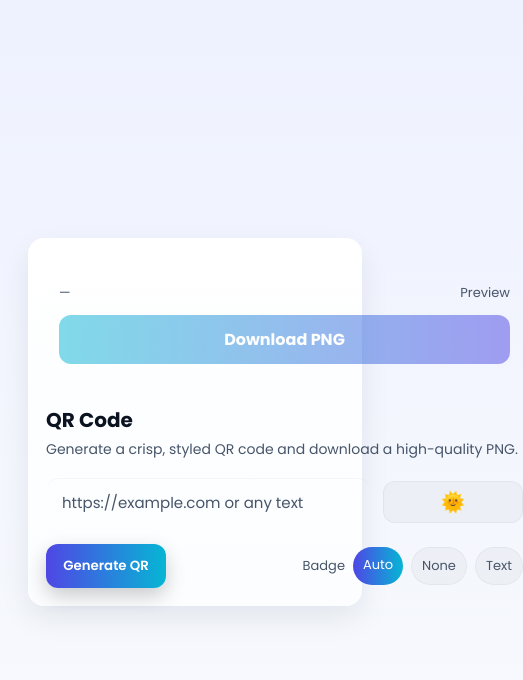
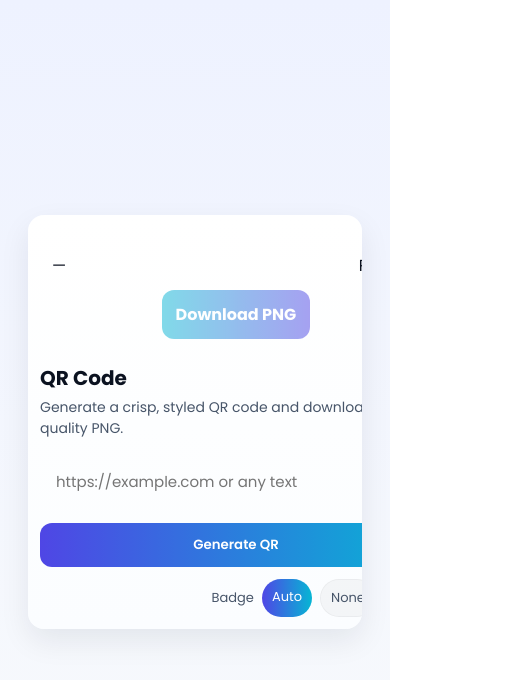
Before and after one commit to Devesh-Rajput/QR-Code-Generator, a plain HTML site: page index.html in a window 390 px wide. Shown: the whole page, 523 px wide, since content can reach past the window. Drawn offline with Linux system fonts and the light colour scheme.

Commit message:
style.css

```diff
--- a/style.css
+++ b/style.css
@@ -1,4 +1,4 @@
-/* 1. Theme Variables (Dark Mode Default)    */
+/* Theme Variables */
 :root {
     --bg: #0f172a;
     --card: #0b1220;
@@ -12,34 +12,24 @@
     --glass-border: rgba(255, 255, 255, 0.06);
 }
 
-/* Light Theme Variables (Applied when body has .light class) */
 body.light {
     --bg: linear-gradient(180deg, #eef2ff, #f8fafc);
-    --card: linear-gradient(180deg, #ffffff, #fbfdff);
+    --card: linear-gradient(180deg, #fff, #fbfdff);
     --muted: #475569;
     --accent: #4f46e5;
-    --accent-2: #06b6d4;
     --glass: rgba(2, 6, 23, 0.03);
     --text: #0b1220;
-    --shadow: 0 12px 30px rgba(15, 23, 42, 0.08);
-    --glass-border: rgba(15, 23, 42, 0.04);
+    --shadow: 0 12px 30px rgba(15, 23, 42, .08);
+    --glass-border: rgba(15, 23, 42, .04);
 }
 
-/* 2. Base & Layout                          */
-/* Base Reset and Typography */
 * {
     box-sizing: border-box;
     margin: 0;
     padding: 0;
-    font-family: 'Poppins', system-ui, -apple-system, Segoe UI, Roboto, Arial;
+    font-family: Poppins, system-ui
 }
 
-html,
-body {
-    height: 100%
-}
-
-/* Main body styling, centered content, theme transition */
 body {
     background: var(--bg);
     min-height: 100vh;
@@ -48,24 +38,22 @@
     justify-content: center;
     padding: 28px;
     color: var(--text);
-    transition: background .35s ease, color .35s ease
+    transition: .35s
 }
 
-/* App Card Container (Grid Layout) */
 .card {
     width: 100%;
     max-width: 980px;
-    border-radius: var(--card-radius);
+    border-radius: 16px;
     background: var(--card);
     box-shadow: var(--shadow);
     padding: 28px;
     display: grid;
     grid-template-columns: 1fr 420px;
     gap: 28px;
-    align-items: start
+    overflow: hidden
 }
 
-/* Left Column - Controls */
 .controls {
     display: flex;
     flex-direction: column;
@@ -77,40 +65,28 @@
     margin-bottom: 4px
 }
 
-p.lead {
+.lead {
     color: var(--muted);
     font-size: 14px
 }
 
-/* Input Styles */
 .input-row {
     display: flex;
     gap: 12px;
     align-items: center
 }
 
-.input-row input[type="text"] {
+.input-row input {
     flex: 1;
     height: 52px;
     padding: 12px 14px;
     border-radius: 12px;
-    border: 2px solid transparent;
     background: transparent;
     color: var(--text);
-    font-size: 15px;
-    outline: none;
-    box-shadow: inset 0 1px 0 rgba(255, 255, 255, 0.02)
+    border: 2px solid transparent;
+    font-size: 15px
 }
 
-body.light .input-row input[type="text"] {
-    box-shadow: inset 0 1px 0 rgba(2, 6, 23, 0.03)
-}
-
-.input-row input::placeholder {
-    color: var(--muted)
-}
-
-/* Button Styles */
 .row-actions {
     display: flex;
     gap: 12px;
@@ -121,50 +97,25 @@
     display: inline-flex;
     align-items: center;
     justify-content: center;
-    gap: 8px;
     padding: 12px 16px;
+    border: none;
     border-radius: 12px;
-    border: none;
-    cursor: pointer;
-    font-weight: 600
+    font-weight: 600;
+    cursor: pointer
 }
 
-/* Primary "Generate" Button */
 .btn.generate {
     background: linear-gradient(90deg, var(--accent), var(--accent-2));
     color: white;
-    box-shadow: 0 8px 20px rgba(0, 0, 0, 0.2);
     min-width: 160px
 }
 
-.btn.generate:active {
-    transform: translateY(1px)
-}
-
-/* Secondary Button (Theme Toggle) */
 .btn.secondary {
     background: var(--glass);
     border: 1px solid var(--glass-border);
-    color: var(--text);
-    min-width: 140px
+    color: var(--text)
 }
 
-.theme-toggle {
-    margin-left: auto;
-    display: flex;
-    gap: 8px;
-    align-items: center
-}
-
-/* Footer style */
-.footer {
-    margin-top: 6px;
-    font-size: 12px;
-    color: var(--muted);
-}
-
-/* 3. QR Preview Section                     */
-/* Right Column - Preview Container */
 .preview {
     display: flex;
     flex-direction: column;
@@ -172,39 +123,33 @@
     gap: 12px;
     padding: 12px;
     border-radius: 12px;
-    background: linear-gradient(180deg, rgba(255, 255, 255, 0.02), transparent);
-    border: 1px solid rgba(255, 255, 255, 0.03)
+    background: rgba(255, 255, 255, 0.02)
 }
 
-/* Image Box and Transition Logic (controls show/hide of the QR code) */
 #imgBox {
     width: 360px;
     border-radius: 14px;
     max-height: 0;
     overflow: hidden;
-    transition: max-height .7s cubic-bezier(.2, .9, .2, 1), opacity .3s ease;
+    transition: .7s;
     padding: 0;
     border: 1px solid transparent
 }
 
 #imgBox.show-img {
-    max-height: 540px;
+    max-height: min(540px, 60vh);
     padding: 18px;
-    border-color: var(--glass-border);
-    opacity: 1
+    border-color: var(--glass-border)
 }
 
-/* Actual QR Image Styling and Animation */
 #qrImage {
     width: 100%;
-    display: block;
+    height: auto;
     border-radius: 10px;
-    background: linear-gradient(180deg, #fff, #fff);
-    box-shadow: 0 10px 30px rgba(2, 6, 23, 0.15);
-    transform-origin: center;
+    background: white;
     opacity: 0;
     transform: translateY(8px) scale(.98);
-    transition: opacity .35s ease, transform .4s cubic-bezier(.2, .9, .2, 1)
+    transition: .35s
 }
 
 #imgBox.show-img #qrImage {
@@ -212,47 +157,31 @@
     transform: none
 }
 
-/* Preview Metadata (size label) */
-.preview-meta {
+.preview-meta,
+.download-wrap {
+    width: 100%;
     display: flex;
     justify-content: space-between;
     align-items: center;
-    width: 100%;
     gap: 12px
 }
 
-.note {
-    font-size: 13px;
-    color: var(--muted)
-}
-
-/* Download Button Container and Styling */
-.download-wrap {
-    display: flex;
-    gap: 12px;
-    width: 100%;
-    align-items: center
-}
-
-a.download {
+.download {
     flex: 1;
-    text-decoration: none;
     text-align: center;
     padding: 12px 14px;
     border-radius: 12px;
+    color: #fff;
     background: linear-gradient(90deg, var(--accent-2), var(--accent));
-    color: white;
-    font-weight: 700;
-    display: inline-block
+    text-decoration: none;
+    font-weight: 700
 }
 
-/* Disabled state for download button */
-a.download[aria-disabled='true'] {
+.download[aria-disabled="true"] {
     opacity: .5;
     pointer-events: none
 }
 
-/* Badge Option Chips */
 .options {
     display: flex;
     gap: 8px;
@@ -271,40 +200,16 @@
 
 .chip.active {
     background: linear-gradient(90deg, var(--accent), var(--accent-2));
-    color: white;
+    color: #fff;
     border: none
 }
 
-/* 4. Animations & Responsive Design         */
-/* Jiggle animation for feedback on successful generation */
-@keyframes jiggle {
-    0% {
-        transform: translateY(0)
-    }
-
-    50% {
-        transform: translateY(-6px)
-    }
-
-    100% {
-        transform: translateY(0)
-    }
-}
-
-.jiggle {
-    animation: jiggle .36s cubic-bezier(.2, .8, .2, 1)
-}
-
-/* Responsive adjustments for smaller screens */
-@media (max-width:920px) {
-
-    /* Stack columns vertically */
+@media(max-width:920px) {
     .card {
         grid-template-columns: 1fr;
         max-width: 680px
     }
 
-    /* Move preview above controls on mobile */
     .preview {
         order: -1
     }
@@ -314,16 +219,40 @@
     }
 }
 
-@media (max-width:480px) {
+@media(max-width:480px) {
     .card {
-        padding: 18px
+        padding: 12px;
+        gap: 12px
     }
 
-    .input-row input {
-        height: 48px
+    .row-actions,
+    .download-wrap {
+        flex-direction: column
     }
 
     .btn.generate {
-        min-width: 120px
+        width: 100%
+    }
+
+    #imgBox.show-img {
+        max-height: min(480px, 56vh);
+        padding: 12px
+    }
+
+    #qrImage {
+        max-width: 360px;
+        margin: auto
     }
 }
+
+@media(max-width:360px) {
+    #imgBox.show-img {
+        max-height: min(400px, 52vh);
+        padding: 10px
+    }
+
+    .chip {
+        padding: 6px 8px;
+        font-size: 12px
+    }
+}
```
